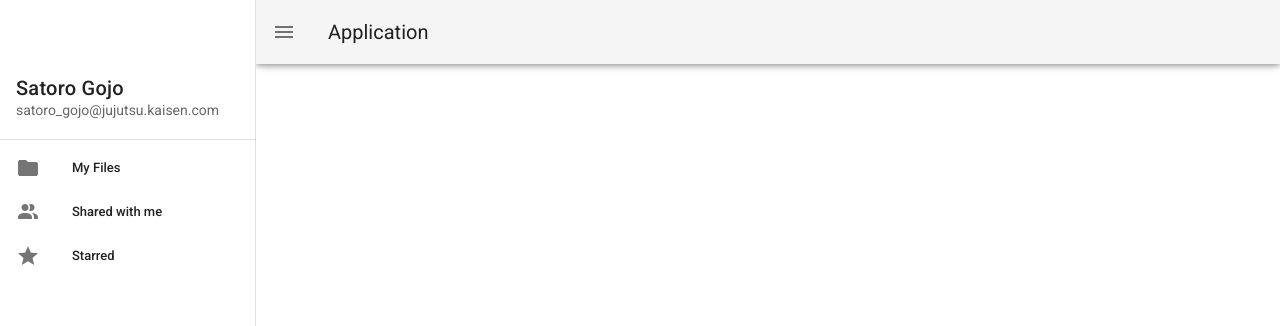
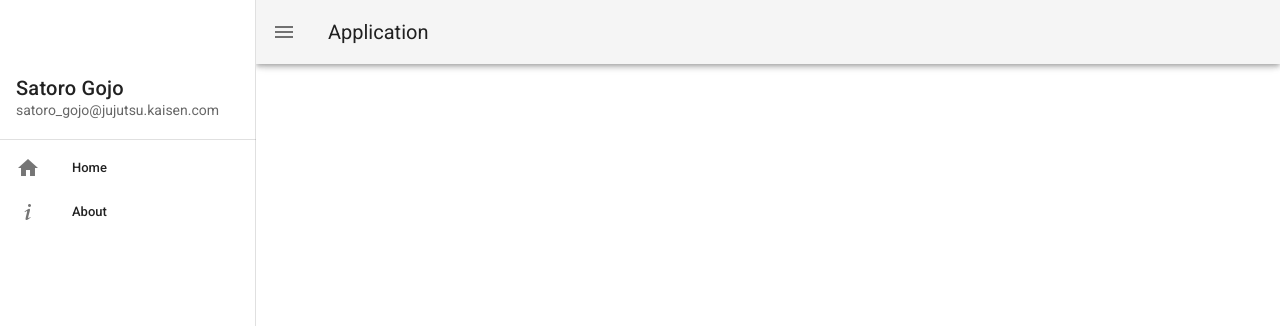
Before and after one commit to GabrielNogueiraBR/project-vue, a Vue app: page / in a window 1280 px wide. Shown: the top 326 px of the page. Built offline with nearby package versions, Linux system fonts and the light colour scheme.

Commit message:
feat: getting list menu dynamically

```diff
--- a/src/App.vue
+++ b/src/App.vue
@@ -27,24 +27,17 @@
           nav
           dense
         >
-          <v-list-item link>
+          <v-list-item
+            v-for= "item in items"
+            :key="item.title"
+            link
+          >
             <v-list-item-icon>
-              <v-icon>mdi-folder</v-icon>
+              <v-icon>mdi-{{item.icon}}</v-icon>
             </v-list-item-icon>
-            <v-list-item-title>My Files</v-list-item-title>
+            <v-list-item-title>{{item.title}}</v-list-item-title>
           </v-list-item>
-          <v-list-item link>
-            <v-list-item-icon>
-              <v-icon>mdi-account-multiple</v-icon>
-            </v-list-item-icon>
-            <v-list-item-title>Shared with me</v-list-item-title>
-          </v-list-item>
-          <v-list-item link>
-            <v-list-item-icon>
-              <v-icon>mdi-star</v-icon>
-            </v-list-item-icon>
-            <v-list-item-title>Starred</v-list-item-title>
-          </v-list-item>
+
         </v-list>
       </v-navigation-drawer>
 
```
